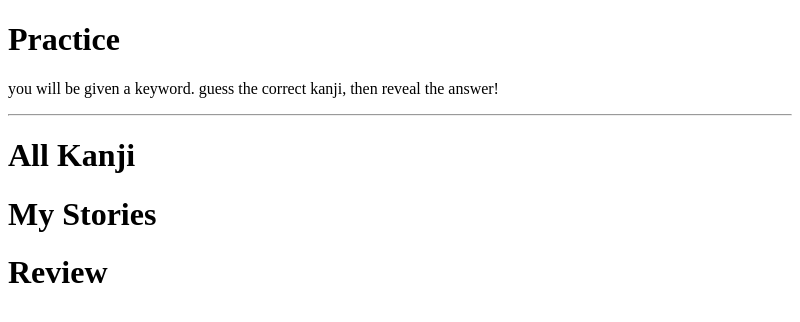
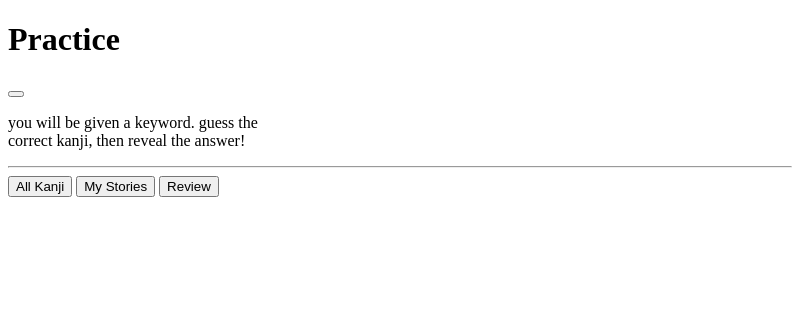
Before and after one commit to Pixelat0r/KanjiApp, an Electron app: page index.html in a window 800 px wide. Drawn offline with Linux system fonts and the light colour scheme; no server answers.

Commit message:
Add line break, fixed typo

```diff
--- a/index.html
+++ b/index.html
@@ -5,17 +5,25 @@
     <meta name="viewport" content="width=device-width, initial-scale=1.0">
     <title>Document</title>
     <link rel="stylesheet" href="styles/styles.css">
+    <link rel="stylesheet" href="styles/index_styles.css">
 </head>
 <body>
     <main>
-        <div class="Selected">
+        <div class="selected">
             <h1>Practice</h1>
-            <p>you will be given a keyword. guess the correct kanji, then reveal the answer!</p>
+            <button class="play-button"></button>
+            <p>you will be given a keyword. guess the <br/> correct kanji, then reveal the answer!</p>
         </div>
         <hr class="break"/>
-        <h1>All Kanji</h1>
-        <h1>My Stories</h1>
-        <h1>Review</h1>
+        <button>
+            All Kanji
+        </button>
+        <button>
+            My Stories
+        </button>
+        <button>
+            Review
+        </button>
     </main>
 </body>
 <script src="./renderer.js"></script>
```
